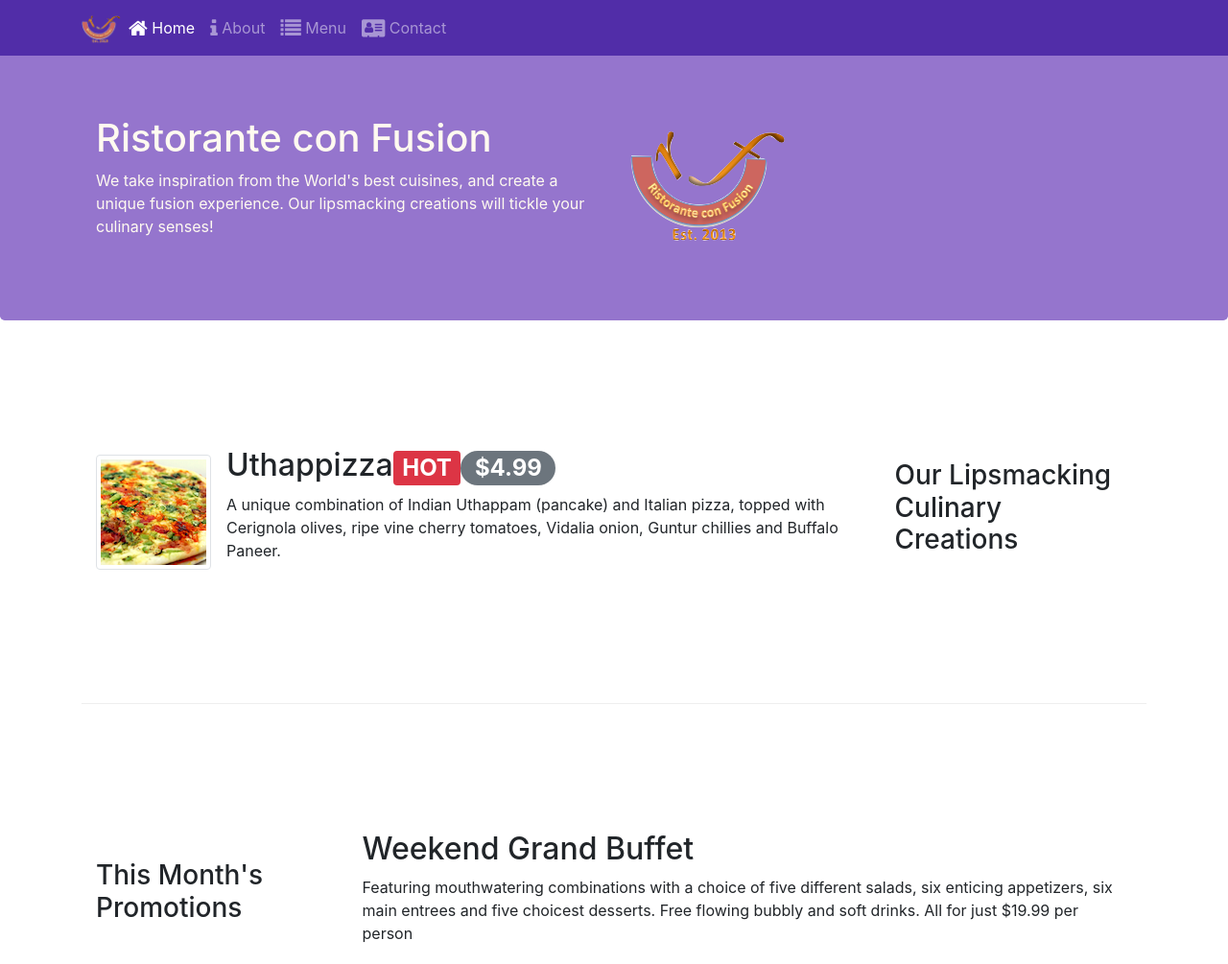
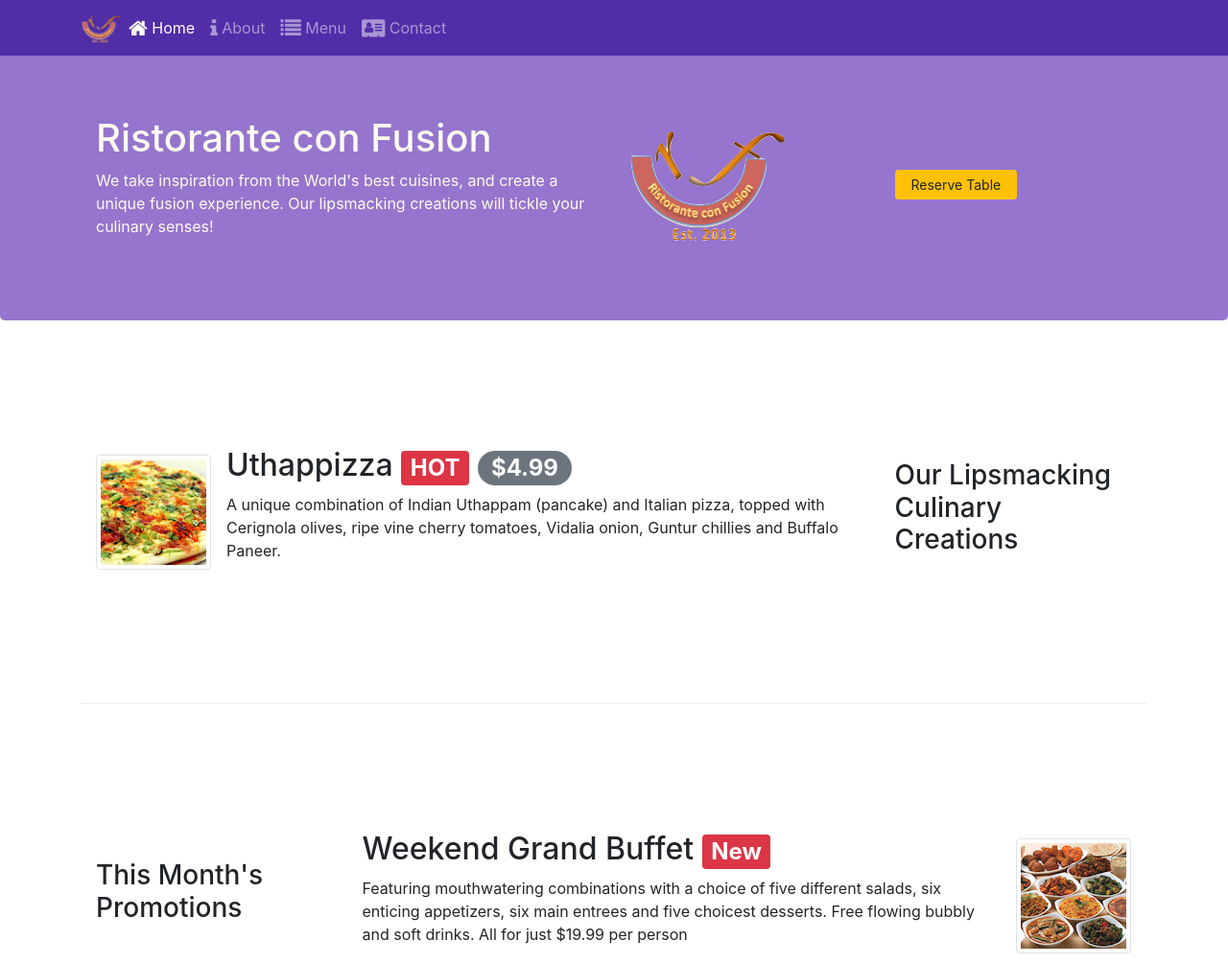
Before and after one commit to Ritwik783/Bootstrap, a website: page index.html in a window 1280 px wide. Shown: the top 1005 px of the page at 96% size. Drawn offline with nearby package versions, Linux system fonts and the light colour scheme.

Commit message:
sending to repo

```diff
--- a/index.html
+++ b/index.html
@@ -40,15 +40,18 @@
     <!-- Jumbotron -->
     <header class="jumbotron">
         <div class="container">
-            <div class="row row-header">
+            <div class="row row-header align-items-center">
                 <div class="col-12 col-sm-6">
                     <h1>Ristorante con Fusion</h1>
                     <p>We take inspiration from the World's best cuisines, and create a unique fusion experience. Our lipsmacking creations will tickle your culinary senses!</p>
                 </div>
-                                <div class="col-12 col-sm align-self-center">
-                                    <img src="img/logo.png" class="img-fluid">
-                                </div>
+                <div class="col-12 col-sm-3">
+                    <img src="img/logo.png" class="img-fluid">
+                </div>
+                <div class="col-12 col-sm-3">
+                <a class="btn btn-sm btn-warning text-black px-3" href="#form">Reserve Table</a>
             </div>
+
         </div>
     </header>
 
@@ -62,11 +65,12 @@
                 <div class="media">
                     <img class="d-flex mr-3 img-thumbnail align-self-center" src="img/uthappizza.png" alt="Uthappizza">
                     <div class="media-body">
-                        <h2 class="mt-0">Uthappizza<span class="badge badge-danger">HOT</span><span class="badge badge-pill badge-secondary">$4.99</span></h2>
+                        <h2 class="mt-0">Uthappizza <span class="badge badge-danger"> HOT </span> <span class="badge badge-pill badge-secondary"> $4.99</span></h2>
                         <p class="d-none d-sm-block">A unique combination of Indian Uthappam (pancake) and
                             Italian pizza, topped with Cerignola olives, ripe vine
                             cherry tomatoes, Vidalia onion, Guntur chillies and
-                            Buffalo Paneer.</p>
+                            Buffalo Paneer.
+                        </p>
                     </div>
                 </div>
             </div>
@@ -78,9 +82,10 @@
                 <h3>This Month's Promotions</h3>
             </div>
             <div class="col col-sm col-md">
-                <h2>Weekend Grand Buffet</h2>
+                <h2>Weekend Grand Buffet <span class="badge badge-danger">New</span></h2>
                 <p class="d-none d-sm-block">Featuring mouthwatering combinations with a choice of five different salads, six enticing appetizers, six main entrees and five choicest desserts. Free flowing bubbly and soft drinks. All for just $19.99 per person </p>
             </div>
+            <img class="d-flex mr-3 img-thumbnail align-self-center" src="img/buffet.png" alt="buffet">
         </div>
 
         <div class="row row-content align-items-center">
@@ -102,7 +107,7 @@
                                 </div>
             </div>
         </div>
-        <div class="row row-content">
+        <div class="row row-content" id="form">
             <div class="col-12 col-md-8 offset-md-2">
                 <div class="card">
                     <div class="card-header bg-warning text-white">
```
